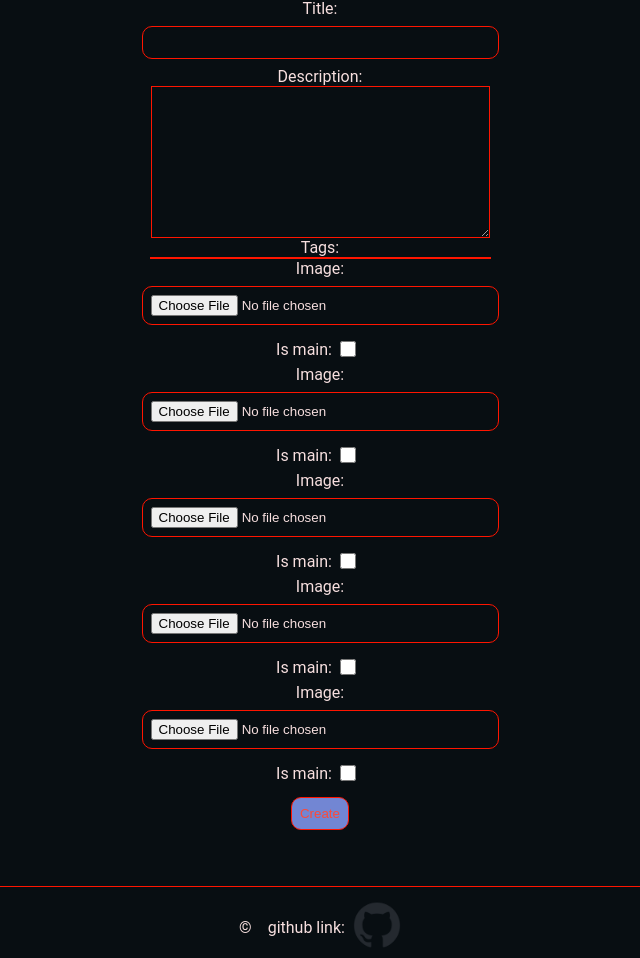
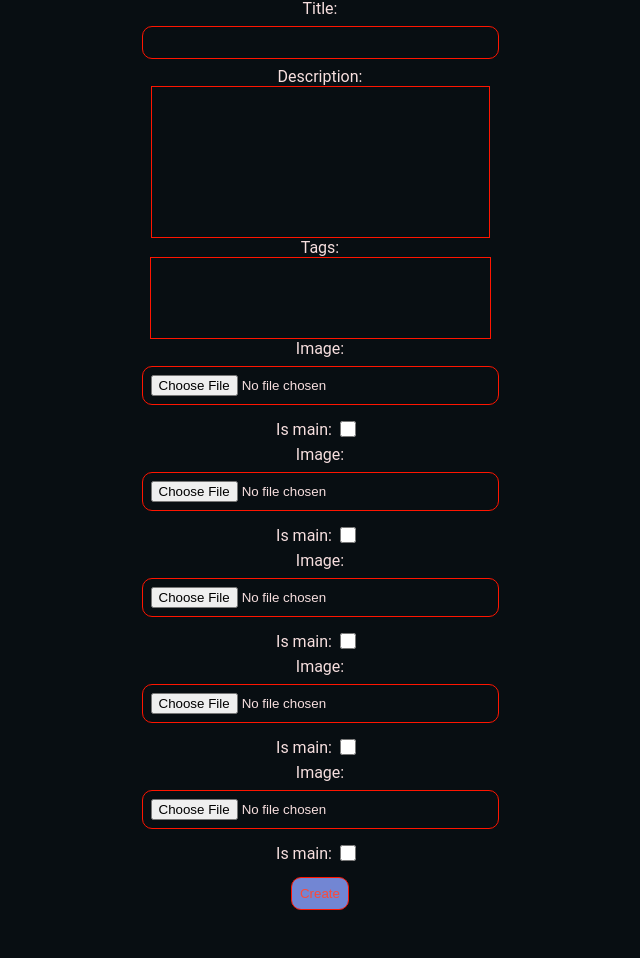
Before and after one commit to DomanskiFilip/MyCollab, a Django app: page /collabs/new/ in a window 1280 px wide. Shown: the part 296-1254 px from the top of the page, without its empty margins (320-960 px from the left). Run offline with Django 4.2, Linux system fonts and the light colour scheme; the visitor is signed in with stand-in values (Sample User, id 1); data that the repository does not hold is empty.

Commit message:
creating collab ui changes and bug fixes

```diff
--- a/Core/static/Core/scriptNew.js
+++ b/Core/static/Core/scriptNew.js
@@ -1,6 +1,6 @@
 
 // Get all checkboxes
-var checkboxes = document.querySelectorAll('input[type=checkbox]');
+var checkboxes = document.querySelectorAll('.checkbox_is_main');
 
 // Add event listener to each checkbox
 checkboxes.forEach(function(checkbox) {
--- a/Core/static/Core/style.css
+++ b/Core/static/Core/style.css
@@ -451,6 +451,9 @@ footer {
         background-color: var(--main);
         color: var(--text);
         border: 1px solid var(--text-highlite);
+        resize: none;
+        overflow: scroll;
+        overflow-x: hidden;
     }
 
     #CollabForm .btn{
@@ -458,9 +461,17 @@ footer {
             margin: 0.5rem;
         }
 
-#id_tags {
+.checkbox_tags {
     width: 100%;
+    height: 5rem;
     background-color: var(--main);
     color: var(--text);
     border: 1px solid var(--text-highlite);
+    overflow-y: scroll;
 }
+
+    .checkbox_tags input[type="checkbox"]{
+        overflow-y: hidden;
+        width: 100%;
+        height: 100%;
+    }
```
